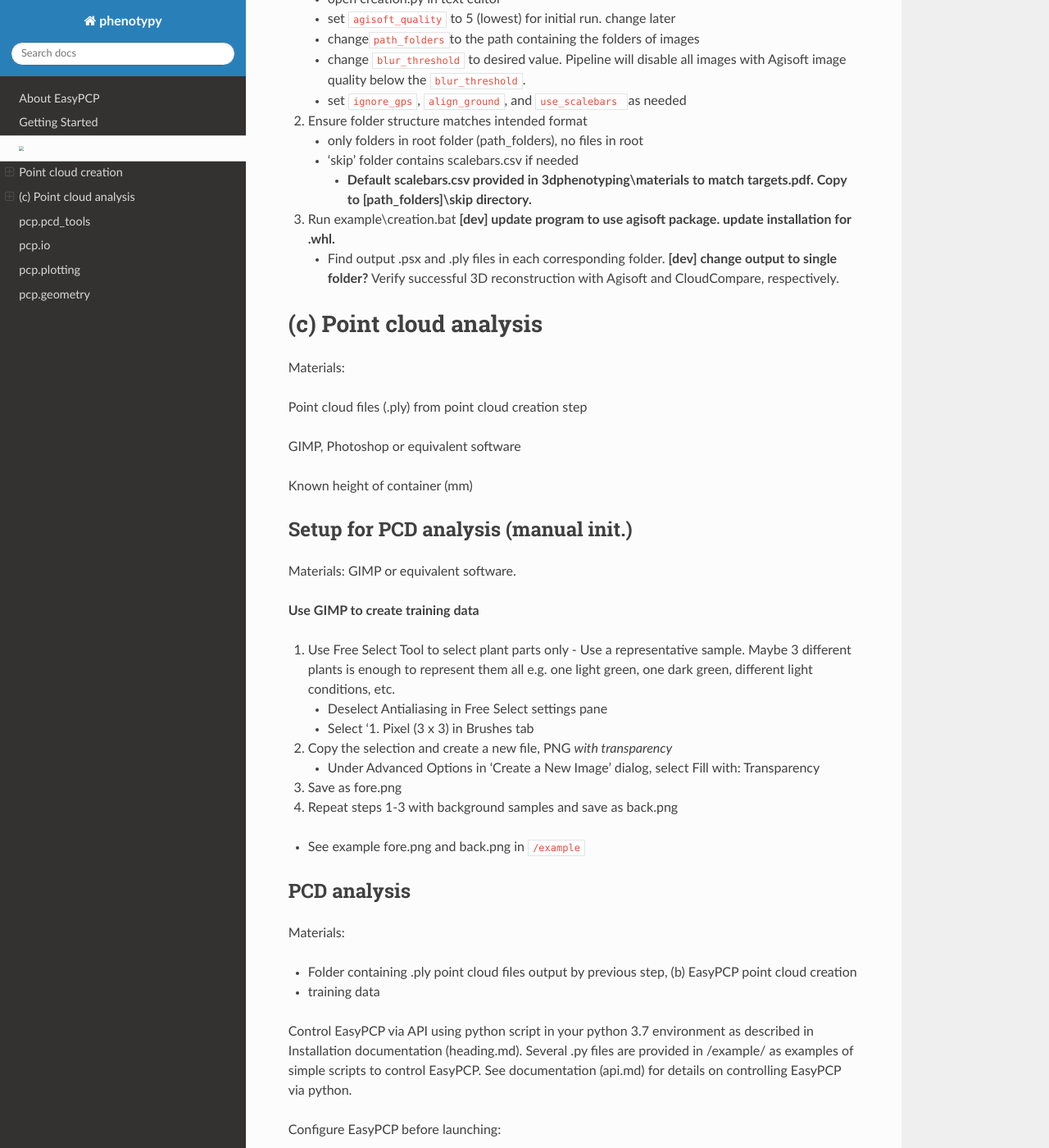
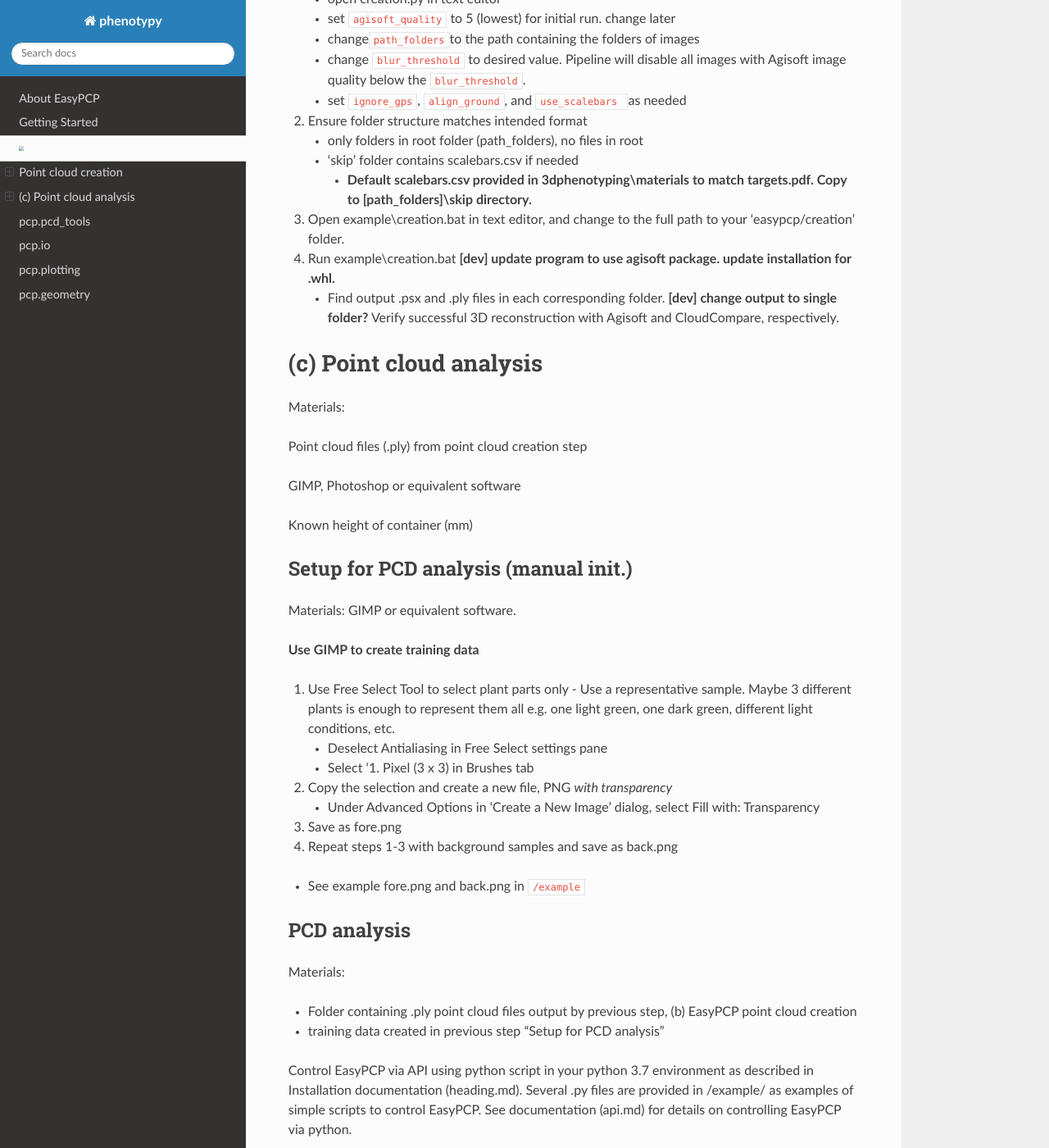
Before and after one commit to MorphometricsGroup/EasyDCP, a Sphinx documentation site: the page built from docs/source/tutorial.md, in a window 1280 px wide and 1400 px high, scrolled down 1380 px. Shown: the whole window at 82% size. Built offline with Sphinx 7.4.7 and the Read the Docs theme 2.0.0, drawn with Linux system fonts in a browser that asks for light colours.

Commit message:
Update tutorial.md

```diff
--- a/docs/source/tutorial.md
+++ b/docs/source/tutorial.md
@@ -49,7 +49,8 @@ CloudCompare
    - only folders in root folder (path_folders), no files in root
    - 'skip' folder contains scalebars.csv if needed
      - **Default scalebars.csv provided in 3dphenotyping\materials to match targets.pdf. Copy to [path_folders]\skip directory.**
-3. Run example\creation.bat **[dev] update program to use agisoft package. update installation for .whl.**
+3. Open example\creation.bat in text editor, and change to the full path to your 'easypcp/creation' folder.
+4. Run example\creation.bat **[dev] update program to use agisoft package. update installation for .whl.**
    - Find output .psx and .ply files in each corresponding folder. **[dev] change output to single folder?** Verify successful 3D reconstruction with Agisoft and CloudCompare, respectively.
 
 # (c) Point cloud analysis
@@ -83,7 +84,7 @@ Materials: GIMP or equivalent software.
 Materials:
 
 - Folder containing .ply point cloud files output by previous step, (b) EasyPCP point cloud creation
-- training data
+- training data created in previous step "Setup for PCD analysis"
 
 Control EasyPCP via API using python script in your python 3.7 environment as described in Installation documentation (heading.md). Several .py files are provided in /example/ as examples of simple scripts to control EasyPCP. See documentation (api.md) for details on controlling EasyPCP via python.
 
```
